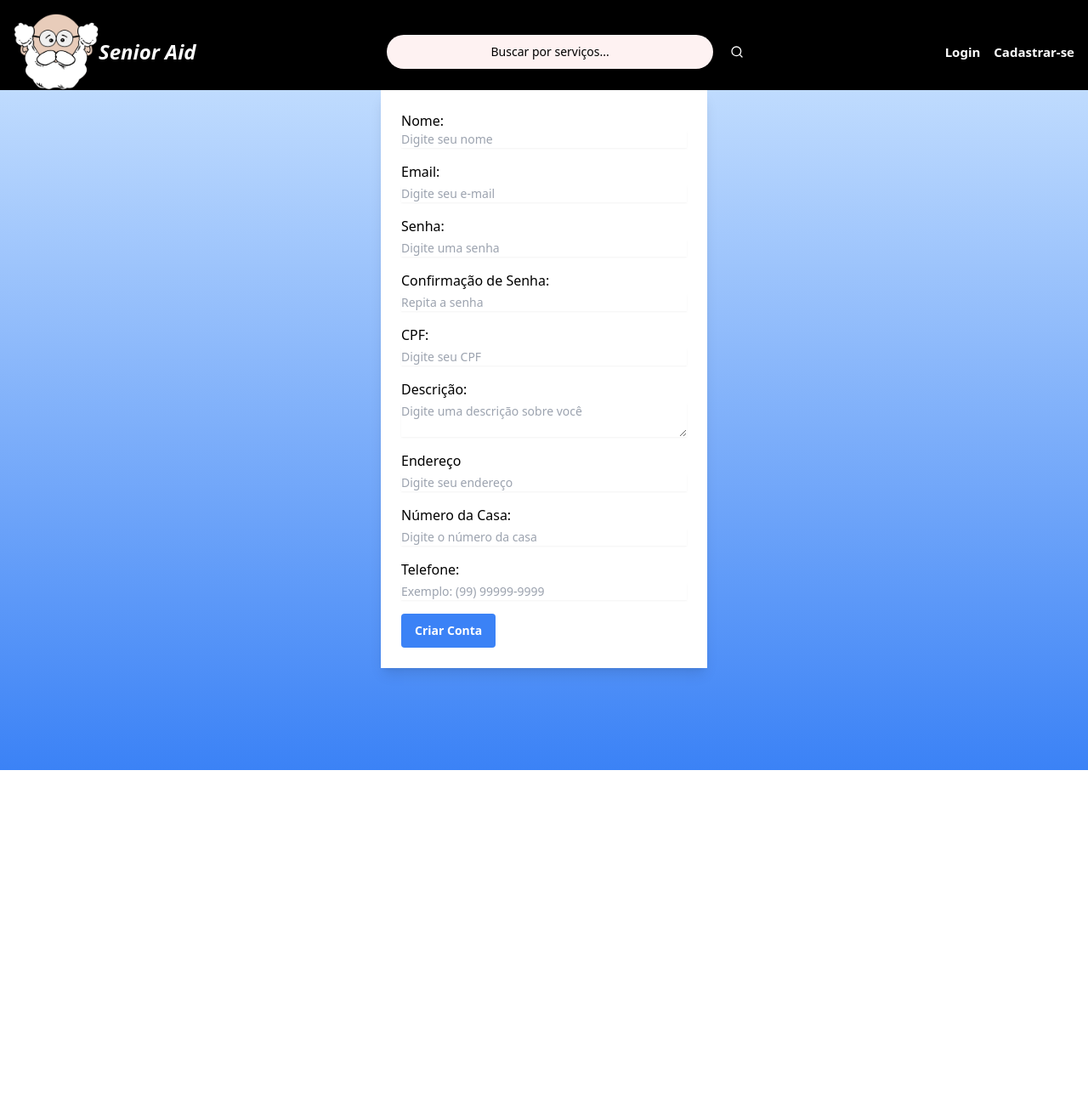
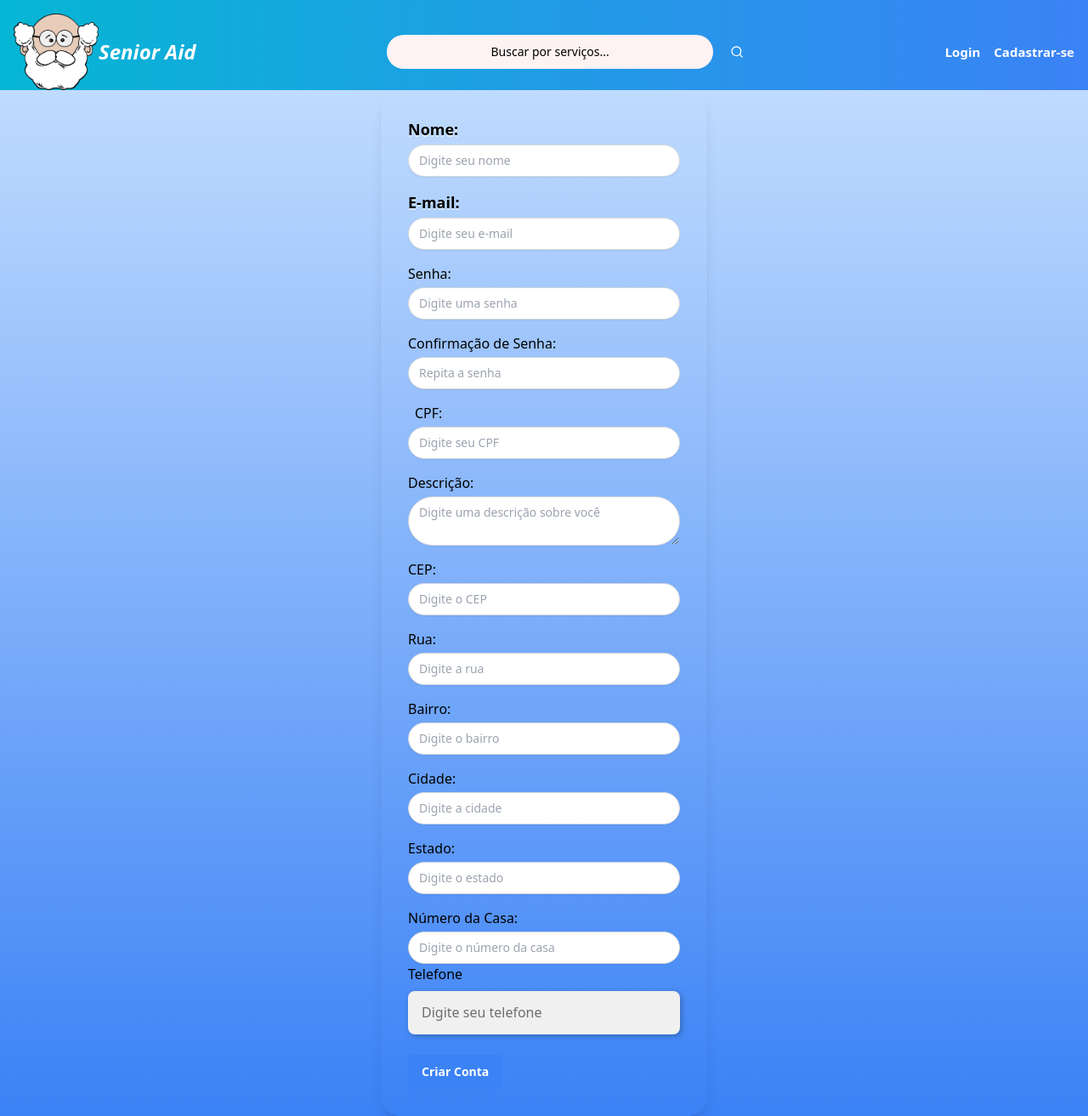
Before and after one commit to AndrioSiefert/Front-SeniorAid, a Next.js app: page /Cadastro/cadastro-cuidador/page in a window 1280 px wide. Shown: the whole page at 85% size. Before the commit the page ends 906 px from the top, so only its background shows below. Built offline with nearby package versions, Linux system fonts and the light colour scheme.

Commit message:
✅ Update cadastro

```diff
--- a/package.json
+++ b/package.json
@@ -19,6 +19,7 @@
     "react": "^18",
     "react-dom": "^18",
     "react-hook-form": "^7.51.5",
+    "react-input-mask": "^2.0.4",
     "styled-components": "^6.1.11",
     "tailwind-merge": "^2.3.0",
     "tailwindcss-animate": "^1.0.7"
@@ -27,6 +28,7 @@
     "@types/node": "^20",
     "@types/react": "^18",
     "@types/react-dom": "^18",
+    "@types/react-input-mask": "^3.0.5",
     "eslint": "^8",
     "eslint-config-next": "14.2.2",
     "husky": "^9.0.11",
--- /dev/null
+++ b/src/_components/Input/index.tsx
@@ -0,0 +1,33 @@
+import styled from 'styled-components';
+
+export interface InputProps
+    extends React.InputHTMLAttributes<HTMLInputElement> {
+    $error?: boolean;
+}
+
+const Input = styled.input<InputProps>`
+    background: #f0f0f0;
+    box-sizing: border-box;
+    margin: 0.5em 0;
+    box-shadow: 2px 2px 6px rgba(0, 0, 0, 0.25);
+    border-radius: 8px;
+    border: ${(props) => (props.$error ? ' 1px solid #a71e1e' : 'none')};
+    width: 100%;
+    padding: 16px;
+    font-weight: normal;
+    font-size: 16px;
+    line-height: 19px;
+
+    &::placeholder {
+        color: rgba(107, 110, 113, 1);
+        font-weight: 500;
+        font-size: 16px;
+        line-height: 19px;
+    }
+
+    &:focus {
+        outline-color: ${(props) => (props.$error ? '#a71e1e' : '')};
+    }
+`;
+
+export default Input;
--- /dev/null
+++ b/src/_components/Mask/mask.tsx
@@ -0,0 +1,29 @@
+import styled from 'styled-components';
+import Mask, { Props } from 'react-input-mask';
+import { InputProps } from '../Input';
+
+const InputMask = styled(Mask)<InputProps, Props>`
+    background: #f0f0f0;
+    box-sizing: border-box;
+    margin: 0.5em 0;
+    box-shadow: 2px 2px 6px rgba(0, 0, 0, 0.25);
+    border-radius: 8px;
+    border: ${(props) => (props.$error ? ' 1px solid #a71e1e' : 'none')};
+    width: 100%;
+    padding: 16px;
+    font-weight: normal;
+    font-size: 16px;
+    line-height: 19px;
+
+    &::placeholder {
+        color: rgba(107, 110, 113, 1);
+        font-weight: 500;
+        font-size: 16px;
+        line-height: 19px;
+    }
+
+    &:focus {
+        outline-color: ${(props) => (props.$error ? '#a71e1e' : '')};
+    }
+`;
+export default InputMask;
--- a/src/_components/header.tsx
+++ b/src/_components/header.tsx
@@ -9,7 +9,7 @@ export default function Header() {
     const [busca, setBusca] = useState('');
 
     return (
-        <div className='flex flex-col md:flex-row justify-between items-center bg-black pt-4 px-4 gap-3'>
+        <div className='flex flex-col md:flex-row justify-between items-center bg-gradient-to-r from-cyan-500 to-blue-500 pt-4 px-4 gap-3'>
             <div className='flex items-center'>
                 <Link href='/'>
                     <Image
--- a/src/pages/Cadastro/cadastro-cuidador/page.tsx
+++ b/src/pages/Cadastro/cadastro-cuidador/page.tsx
@@ -1,16 +1,7 @@
 import ErrorMessage from '@/_components/ErrorMessage/error';
+import InputMask from '@/_components/Mask/mask';
 import { Button } from '@/_components/ui/button';
-import axios from 'axios';
-import { useEffect, useState } from 'react';
-import { useForm } from 'react-hook-form';
-
-// interface Cep {
-//     cep?: string;
-//     rua?: string;
-//     bairro?: string;
-//     cidade?: string;
-//     estado?: string;
-// }
+import { useForm, Controller } from 'react-hook-form';
 
 interface FormProps {
     name: string;
@@ -19,21 +10,46 @@ interface FormProps {
     password_confirmation: string;
     cpf: string;
     description: string;
-    address: string;
     address_number: string;
     phone: string;
+    cep: string;
+    street?: string;
+    neighborhood?: string;
+    city?: string;
+    state?: string;
 }
 
 export default function CadastroCuidador() {
-    // const [enderecoCep, setCep] = useState<Cep>({});
     const {
         register,
         handleSubmit,
+        setError,
+        setValue,
         watch,
+        control,
         formState: { errors }
-    } = useForm<FormProps>();
+    } = useForm<FormProps>({
+        mode: 'all',
+        defaultValues: {
+            name: '',
+            email: '',
+            password: '',
+            password_confirmation: '',
+            cpf: '',
+            description: '',
+            address_number: '',
+            phone: '',
+            cep: '',
+            street: '',
+            neighborhood: '',
+            city: '',
+            state: ''
+        }
+    });
 
     const senha = watch('password');
+    const cepDigitado = watch('cep');
+
     const validaSenha = {
         obrigatorio: (e: string) =>
             !!e || 'Por favor, preencha este campo novamente',
@@ -42,28 +58,35 @@ export default function CadastroCuidador() {
         senhaIgual: (e: string) => e === senha || 'As senhas não são iguais'
     };
 
-    // function manipularCep(e: React.ChangeEvent<HTMLInputElement>) {
-    //     let cep = e.target.value.replace(/\D/g, '');
-    //     setCep({
-    //         cep
-    //     });
-    //     if (cep.length === 8) {
-    //         fetch(`https://viacep.com.br/ws/${cep}/json/`)
-    //             .then((resposta) => resposta.json())
-    //             .then((dados) => {
-    //                 setCep((cepAntigo) => ({
-    //                     ...cepAntigo,
-    //                     rua: dados.logradouro,
-    //                     bairro: dados.bairro,
-    //                     cidade: dados.localidade,
-    //                     estado: dados.uf
-    //                 }));
-    //             });
-    //     }
-    // }
+    const fetchEndereco = async (cep: string) => {
+        if (!cep) {
+            setError('cep', {
+                type: 'manual',
+                message: 'CEP é invalido'
+            });
+            return;
+        }
+        try {
+            const response = await fetch(
+                `https://viacep.com.br/ws/${cep}/json/`
+            );
+            const data = await response.json();
+
+            if (response.ok) {
+                setValue('street', data.logradouro);
+                setValue('neighborhood', data.bairro);
+                setValue('city', data.localidade);
+                setValue('state', data.uf);
+            } else {
+                throw new Error('CEP não encontrado');
+            }
+        } catch (error) {
+            console.error(error);
+        }
+    };
 
     async function onSubmit(data: FormProps) {
-        //    console.log(data);
+        console.log(data);
         const user = await fetch('http://localhost:8000/user', {
             method: 'POST',
             headers: { 'Content-type': 'application/json' },
@@ -80,15 +103,19 @@ export default function CadastroCuidador() {
         <div className='flex items-start justify-center min-h-screen bg-gradient-to-b from-blue-200 to-blue-500'>
             <form
                 onSubmit={handleSubmit(onSubmit)}
-                className='w-96 bg-white p-6 rounded-lg shadow-lg'
+                className='w-96 bg-gradient-to-b from-blue-200 to-blue-500 p-8 rounded-3xl shadow-lg'
             >
-                <label htmlFor='name' className='block'>
+                <label
+                    htmlFor='name'
+                    className='block text-lg font-bold text-white-600'
+                    style={{ textShadow: '0 2px 0 rgba(255, 255, 255, 0.5)' }}
+                >
                     Nome:
                 </label>
                 <input
                     id='name'
                     type='text'
-                    className={`block w-full border-gray-300 rounded-md shadow-sm focus:ring-indigo-500 focus:border-indigo-500 sm:text-sm ${
+                    className={`block w-full px-3 py-2 mt-1 text-sm border border-gray-300 rounded-full shadow-sm focus:outline-none focus:ring-indigo-500 focus:border-indigo-500 ${
                         errors.name ? 'border-red-500' : ''
                     }`}
                     placeholder='Digite seu nome'
@@ -98,13 +125,17 @@ export default function CadastroCuidador() {
                     <ErrorMessage>{errors.name.message}</ErrorMessage>
                 )}
 
-                <label htmlFor='email' className='block mt-4'>
-                    Email:
+                <label
+                    htmlFor='email'
+                    className='block mt-4 text-lg font-bold text-white-600'
+                    style={{ textShadow: '0 2px 0 rgba(255, 255, 255, 0.5)' }}
+                >
+                    E-mail:
                 </label>
                 <input
                     id='email'
                     type='email'
-                    className={`block w-full border-gray-300 rounded-md shadow-sm focus:ring-indigo-500 focus:border-indigo-500 sm:text-sm mt-1  ${
+                    className={`block w-full px-3 py-2 mt-1 text-sm border border-gray-300 rounded-full shadow-sm focus:outline-none focus:ring-indigo-500 focus:border-indigo-500  ${
                         errors.email ? 'border-red-500' : ''
                     }`}
                     placeholder='Digite seu e-mail'
@@ -120,7 +151,7 @@ export default function CadastroCuidador() {
                 <input
                     id='password'
                     type='password'
-                    className={`block w-full border-gray-300 rounded-md shadow-sm focus:ring-indigo-500 focus:border-indigo-500 sm:text-sm mt-1 ${
+                    className={`block w-full px-3 py-2 mt-1 text-sm border border-gray-300 rounded-full shadow-sm focus:outline-none focus:ring-indigo-500 focus:border-indigo-500 ${
                         errors.password ? 'border-red-500' : ''
                     }`}
                     placeholder='Digite uma senha'
@@ -142,7 +173,7 @@ export default function CadastroCuidador() {
                 <input
                     id='password_confirmation'
                     type='password'
-                    className={`block w-full border-gray-300 rounded-md shadow-sm focus:ring-indigo-500 focus:border-indigo-500 sm:text-sm mt-1 ${
+                    className={`block w-full px-3 py-2 mt-1 text-sm border border-gray-300 rounded-full shadow-sm focus:outline-none focus:ring-indigo-500 focus:border-indigo-500 ${
                         errors.password_confirmation ? 'border-red-500' : ''
                     }`}
                     placeholder='Repita a senha'
@@ -157,14 +188,14 @@ export default function CadastroCuidador() {
                     </ErrorMessage>
                 )}
 
-                <label htmlFor='cpf' className='block mt-4'>
+                <label htmlFor='cpf' className='block mt-4 px-2'>
                     CPF:
                 </label>
                 <input
                     id='cpf'
                     type='text'
                     maxLength={11}
-                    className='block w-full border-gray-300 rounded-md shadow-sm focus:ring-indigo-500 focus:border-indigo-500 sm:text-sm mt-1'
+                    className='block w-full px-3 py-2 mt-1 text-sm border border-gray-300 rounded-full shadow-sm focus:outline-none focus:ring-indigo-500 focus:border-indigo-500'
                     placeholder='Digite seu CPF'
                     {...register('cpf')}
                 />
@@ -174,37 +205,72 @@ export default function CadastroCuidador() {
                 </label>
                 <textarea
                     id='description'
-                    className='block w-full border-gray-300 rounded-md shadow-sm focus:ring-indigo-500 focus:border-indigo-500 sm:text-sm mt-1'
+                    className='block w-full px-3 py-2 mt-1 text-sm border border-gray-300 rounded-full shadow-sm focus:outline-none focus:ring-indigo-500 focus:border-indigo-500'
                     placeholder='Digite uma descrição sobre você'
                     {...register('description')}
                 ></textarea>
-                {/*
+
                 <label htmlFor='cep' className='block mt-4'>
                     CEP:
                 </label>
                 <input
                     id='cep'
                     type='text'
-                    className='block w-full border-gray-300 rounded-md shadow-sm focus:ring-indigo-500 focus:border-indigo-500 sm:text-sm mt-1'
+                    className={`block w-full px-3 py-2 mt-1 text-sm border border-gray-300 rounded-full shadow-sm focus:outline-none focus:ring-indigo-500 focus:border-indigo-500 ${
+                        errors.cep ? 'border-red-500' : ''
+                    }`}
                     placeholder='Digite o CEP'
-                    onChange={manipularCep}
-                    maxLength={8}
+                    {...register('cep', {
+                        required: 'CEP é obrigatório'
+                    })}
+                    onBlur={(e) => {
+                        fetchEndereco(cepDigitado);
+                    }}
                 />
-                <ul>
-                    <li id='neighborhood'>Bairro: {enderecoCep.bairro}</li>
-                    <li id='city'>Cidade: {enderecoCep.cidade}</li>
-                    <li id='state'>Estado: {enderecoCep.estado}</li>
-                </ul> */}
+                {errors.cep && (
+                    <ErrorMessage>{errors.cep.message}</ErrorMessage>
+                )}
 
-                <label htmlFor='address' className='block mt-4'>
-                    Endereço
+                <label htmlFor='street' className='block mt-4'>
+                    Rua:
                 </label>
                 <input
-                    id='address'
+                    id='street'
                     type='text'
-                    className='block w-full border-gray-300 rounded-md shadow-sm focus:ring-indigo-500 focus:border-indigo-500 sm:text-sm mt-1'
-                    placeholder='Digite seu endereço'
-                    {...register('address')}
+                    className='block w-full px-3 py-2 mt-1 text-sm border border-gray-300 rounded-full shadow-sm focus:outline-none focus:ring-indigo-500 focus:border-indigo-500'
+                    placeholder='Digite a rua'
+                    {...register('street')}
+                />
+                <label htmlFor='neighborhood' className='block mt-4'>
+                    Bairro:
+                </label>
+                <input
+                    id='neighborhood'
+                    type='text'
+                    className='block w-full px-3 py-2 mt-1 text-sm border border-gray-300 rounded-full shadow-sm focus:outline-none focus:ring-indigo-500 focus:border-indigo-500'
+                    placeholder='Digite o bairro'
+                    {...register('neighborhood')}
+                />
+                <label htmlFor='city' className='block mt-4'>
+                    Cidade:
+                </label>
+                <input
+                    id='city'
+                    type='text'
+                    className='block w-full px-3 py-2 mt-1 text-sm border border-gray-300 rounded-full shadow-sm focus:outline-none focus:ring-indigo-500 focus:border-indigo-500'
+                    placeholder='Digite a cidade'
+                    {...register('city')}
+                />
+
+                <label htmlFor='state' className='block mt-4'>
+                    Estado:
+                </label>
+                <input
+                    id='state'
+                    type='text'
+                    className='block w-full px-3 py-2 mt-1 text-sm border border-gray-300 rounded-full shadow-sm focus:outline-none focus:ring-indigo-500 focus:border-indigo-500'
+                    placeholder='Digite o estado'
+                    {...register('state')}
                 />
 
                 <label htmlFor='address_number' className='block mt-4'>
@@ -213,20 +279,38 @@ export default function CadastroCuidador() {
                 <input
                     id='address_number'
                     type='text'
-                    className='block w-full border-gray-300 rounded-md shadow-sm focus:ring-indigo-500 focus:border-indigo-500 sm:text-sm mt-1'
+                    className='block w-full px-3 py-2 mt-1 text-sm border border-gray-300 rounded-full shadow-sm focus:outline-none focus:ring-indigo-500 focus:border-indigo-500'
                     placeholder='Digite o número da casa'
                     {...register('address_number')}
                 />
 
-                <label htmlFor='phone' className='block mt-4'>
-                    Telefone:
-                </label>
-                <input
-                    id='phone'
-                    type='text'
-                    className='block w-full border-gray-300 rounded-md shadow-sm focus:ring-indigo-500 focus:border-indigo-500 sm:text-sm mt-1'
-                    placeholder='Exemplo: (99) 99999-9999'
-                    {...register('phone')}
+                <Controller
+                    control={control}
+                    name='phone'
+                    rules={{
+                        pattern: {
+                            value: /^\(\d{2,3}\) \d{5}-\d{4}$/,
+                            message: 'Telefone inválido'
+                        },
+                        required: 'Telefone é obrigatório'
+                    }}
+                    render={({ field }) => (
+                        <>
+                            <label htmlFor=''>Telefone</label>
+                            <InputMask
+                                className='block w-full px-3 py-2 mt-1 text-sm border border-gray-300 rounded-full shadow-sm focus:outline-none focus:ring-indigo-500 focus:border-indigo-500'
+                                mask='(99) 99999-9999'
+                                placeholder='Digite seu telefone'
+                                $error={!!errors.phone}
+                                onChange={field.onChange}
+                            />
+                            {errors.phone && (
+                                <ErrorMessage>
+                                    {errors.phone.message}
+                                </ErrorMessage>
+                            )}
+                        </>
+                    )}
                 />
 
                 <Button
--- a/src/pages/_document.tsx
+++ b/src/pages/_document.tsx
@@ -6,6 +6,7 @@ export default function Document() {
         <Html lang='bt-br'>
             <Head />
             <link rel='shortcut icon' href='/old.png' type='image/x-icon' />
+
             <body>
                 <Header />
                 <Main />
--- a/src/styles/globals.css
+++ b/src/styles/globals.css
@@ -1,3 +1,18 @@
 @tailwind base;
 @tailwind components;
 @tailwind utilities;
+
+@import url('https://fonts.googleapis.com/css2?family=Jacquard+12&display=swap');
+
+*{
+    .jacquard-12-regular {
+        font-family: "Jacquard 12", system-ui;
+        font-weight: 400;
+        font-style: normal;
+      }
+
+}
+
+html {
+    font-family: "Jacquard 12", system-ui;
+}
```
Also changed, not shown: 1 other file (tests, documents, lock files or other folders).
